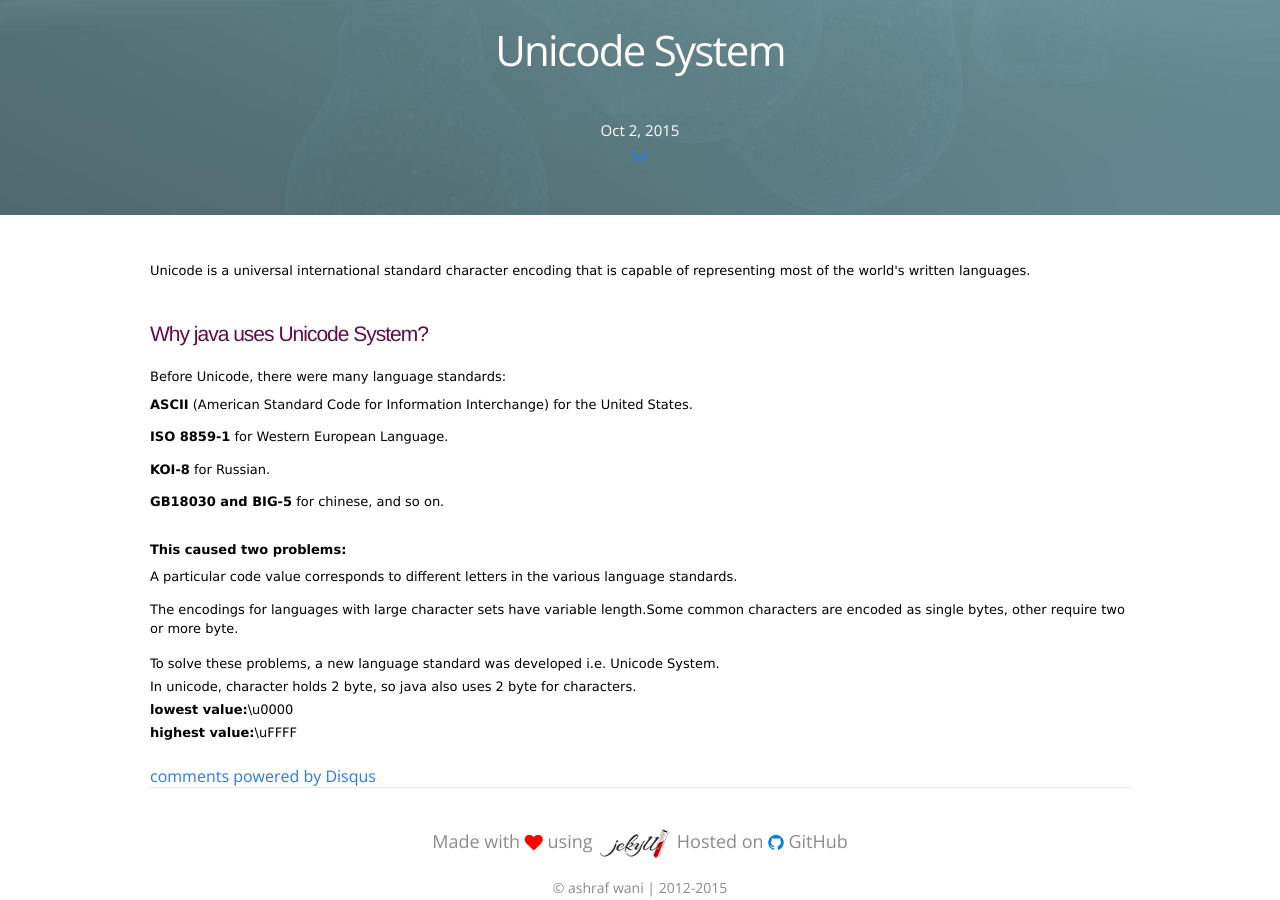
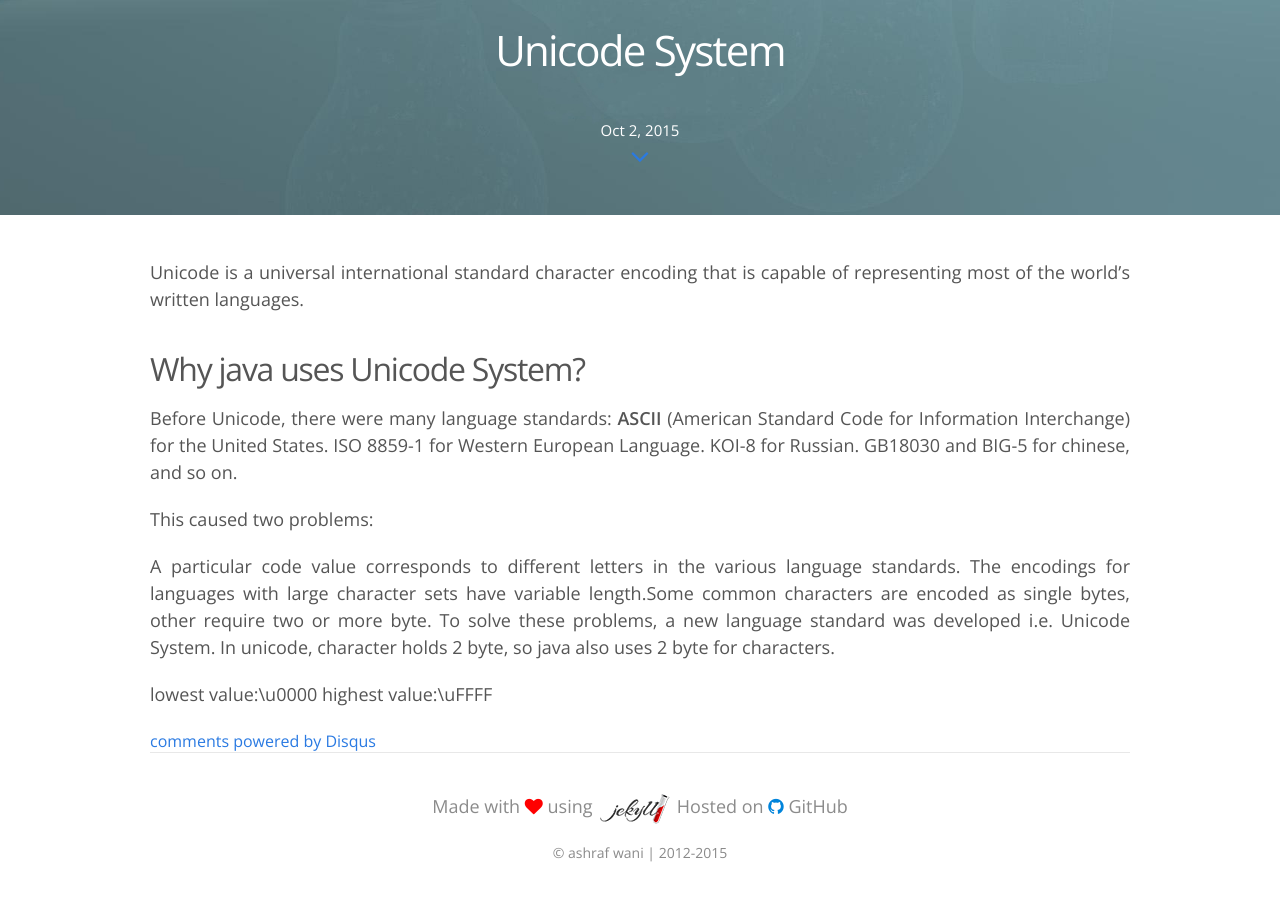
Before and after one commit to ashrafwani/ashrafwani.github.io, a Jekyll site: the page built from _posts/15-10-02-unicode-system.markdown, in a window 1280 px wide and 900 px high, scrolled down 685 px. Built offline with Jekyll 4.4.1, drawn with Linux system fonts in a browser that asks for light colours; nearby versions of some CDN libraries; comment, search, counter and statistics services are not loaded; after the commit the page ends 1562 px from its top, so only the background shows below that.

Commit message:
Update 15-10-02-unicode-system.markdown

```diff
--- a/_posts/15-10-02-unicode-system.markdown
+++ b/_posts/15-10-02-unicode-system.markdown
@@ -5,32 +5,22 @@ date:   2015-10-02 08:55:00
 categories: Design
 ---
 
-<div dir="ltr" style="text-align: left;" trbidi="on">
-<table style="color: black; font-family: verdana, helvetica, arial, sans-serif; font-size: 13px; line-height: 23px;"><tbody>
-<tr><td style="margin-left: 20px;">Unicode is a universal international standard character encoding that is capable of representing most of the world's written languages.</td></tr>
-</tbody></table>
-<h3 class="h3" style="color: #610b4b; font-family: erdana, helvetica, arial, sans-serif; font-size: 21px; font-weight: 400; line-height: 23px;">
-Why java uses Unicode System?</h3>
-<table style="color: black; font-family: verdana, helvetica, arial, sans-serif; font-size: 13px; line-height: 23px;"><tbody>
-<tr><td style="margin-left: 20px;">Before Unicode, there were many language standards:</td></tr>
-<tr><td style="margin-left: 20px;"><ul>
-<li style="font-family: Verdana; line-height: 1.5; margin-top: 3px;"><b>ASCII</b>&nbsp;(American Standard Code for Information Interchange) for the United States.</li>
-<li style="font-family: Verdana; line-height: 1.5; margin-top: 3px;"><b>ISO 8859-1</b>&nbsp;for Western European Language.</li>
-<li style="font-family: Verdana; line-height: 1.5; margin-top: 3px;"><b>KOI-8</b>&nbsp;for Russian.</li>
-<li style="font-family: Verdana; line-height: 1.5; margin-top: 3px;"><b>GB18030 and BIG-5</b>&nbsp;for chinese, and so on.</li>
-</ul>
-</td></tr>
-</tbody></table>
-<table style="color: black; font-family: verdana, helvetica, arial, sans-serif; font-size: 13px; line-height: 23px;"><tbody>
-<tr><td style="margin-left: 20px;"><strong>This caused two problems:</strong><br />
-<ol>
-<li style="font-family: Verdana; line-height: 1.5; margin-top: 3px;">A particular code value corresponds to different letters in the various language standards.</li>
-<li style="font-family: Verdana; line-height: 1.5; margin-top: 3px;">The encodings for languages with large character sets have variable length.Some common characters are encoded as single bytes, other require two or more byte.</li>
-</ol>
-</td></tr>
-<tr><td style="margin-left: 20px;">To solve these problems, a new language standard was developed i.e. Unicode System.</td></tr>
-<tr><td style="margin-left: 20px;">In unicode, character holds 2 byte, so java also uses 2 byte for characters.</td></tr>
-<tr><td style="margin-left: 20px;"><strong>lowest value:</strong>\u0000</td></tr>
-<tr><td style="margin-left: 20px;"><strong>highest value:</strong>\uFFFF</td></tr>
-</tbody></table>
-</div>
+Unicode is a universal international standard character encoding that is capable of representing most of the world's written languages.
+
+<h2>Why java uses Unicode System?</h2>
+
+Before Unicode, there were many language standards:
+<b>ASCII</b> (American Standard Code for Information Interchange) for the United States.
+ISO 8859-1 for Western European Language.
+KOI-8 for Russian.
+GB18030 and BIG-5 for chinese, and so on.
+
+This caused two problems:
+
+A particular code value corresponds to different letters in the various language standards.
+The encodings for languages with large character sets have variable length.Some common characters are encoded as single bytes, other require two or more byte.
+To solve these problems, a new language standard was developed i.e. Unicode System.
+In unicode, character holds 2 byte, so java also uses 2 byte for characters.
+
+lowest value:\u0000
+highest value:\uFFFF
```
